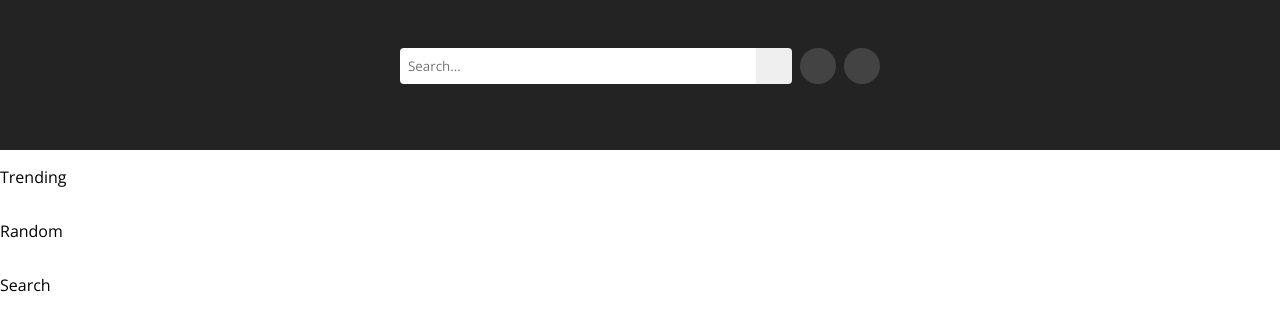
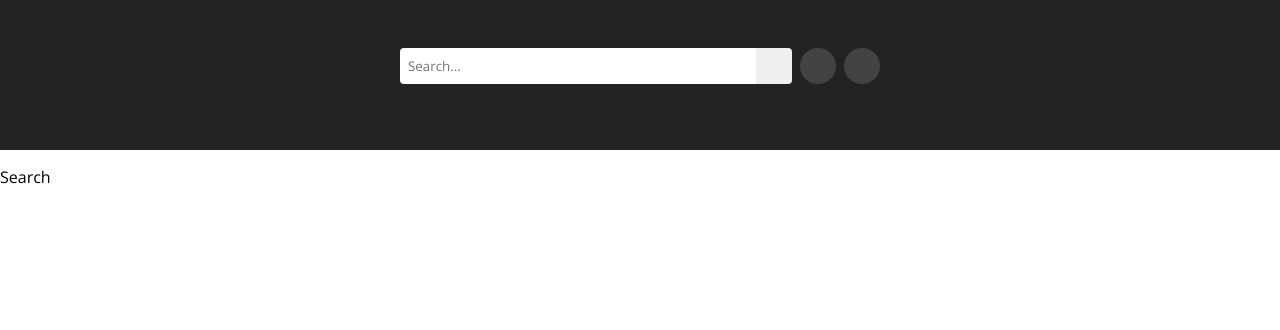
Before and after one commit to jd1388/giphy_search, a Svelte app: page / in a window 1280 px wide. Both pictures are taken after a click on the button 774 px from the left and 66 px from the top of the page. Shown: the top 330 px of the page. Built offline with nearby package versions, Linux system fonts and the light colour scheme; some icons are missing.

Commit message:
Conditionally display different content views depending on which is selected

```diff
--- a/src/components/content/Content.svelte
+++ b/src/components/content/Content.svelte
@@ -1,4 +1,14 @@
-<div data-testid="content" />
-<p>Trending</p>
-<p>Random</p>
-<p>Search</p>
+<script>
+    import { displayedView } from '../../stores';
+    import { Views } from '../../enums';
+</script>
+
+<div data-testid="content">
+    {#if $displayedView === Views.TRENDING}
+        <p>Trending</p>
+    {:else if $displayedView === Views.RANDOM}
+        <p>Random</p>
+    {:else if $displayedView === Views.SEARCH}
+        <p>Search</p>
+    {/if}
+</div>
```
Also changed, not shown: 1 other file (tests, documents, lock files or other folders).
